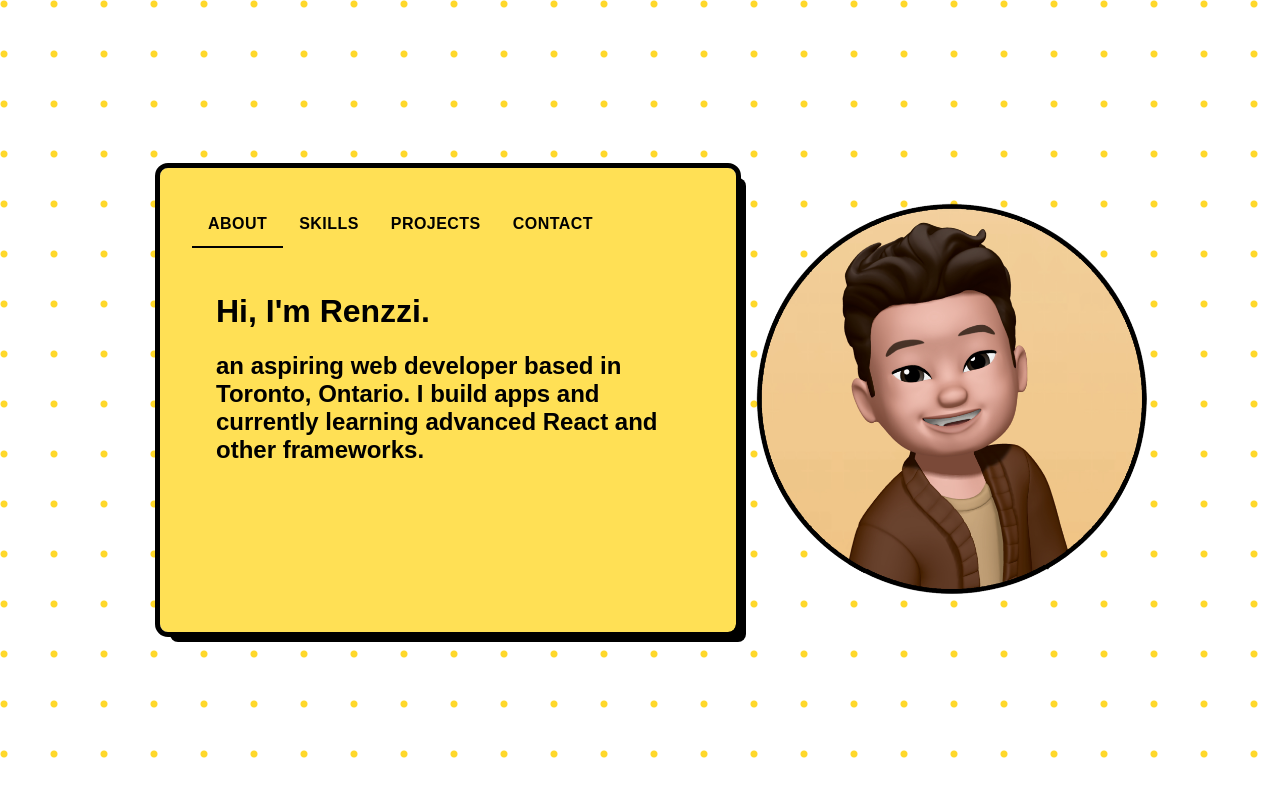
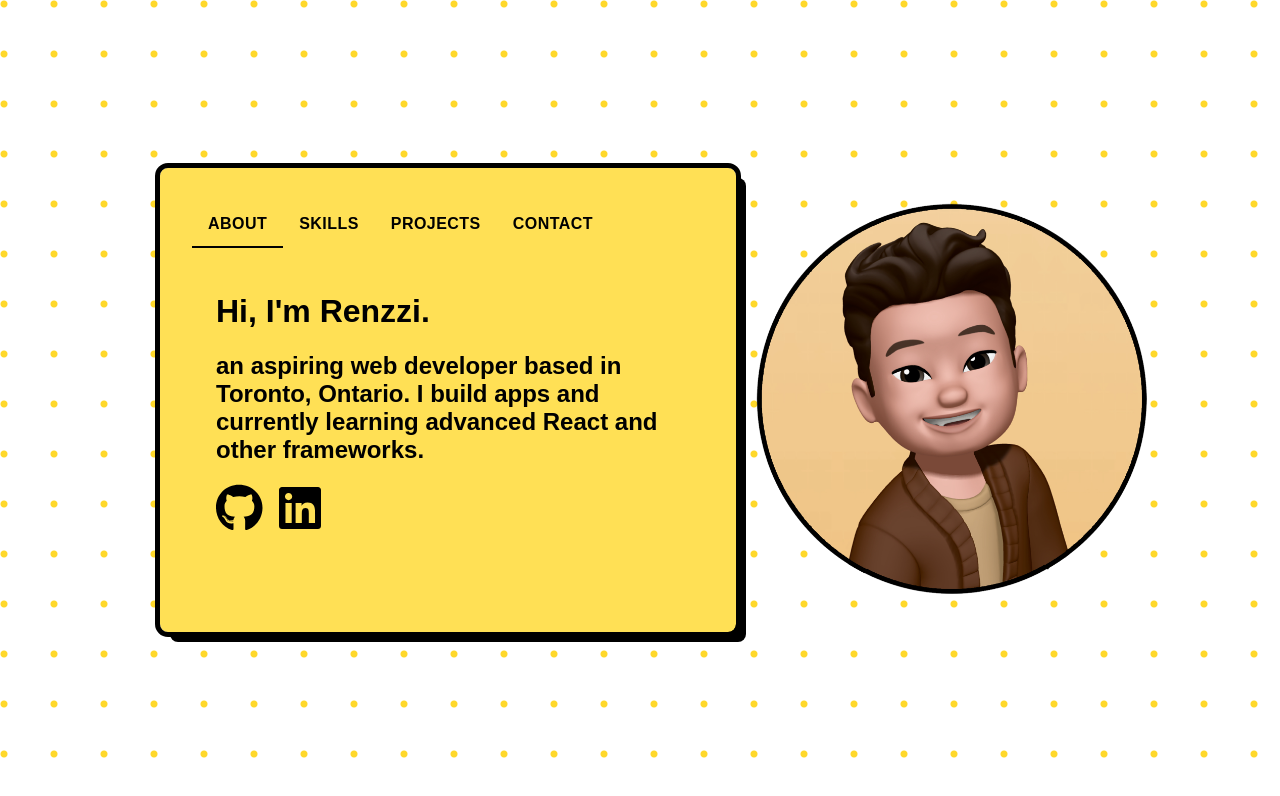
Before and after one commit to 16bithero/web-live, a React (Vite) app: page / in a window 1280 px wide. Shown: the top 796 px of the page. Built offline with nearby package versions, Linux system fonts and the light colour scheme.

Commit message:
installed some icons and fixed content

```diff
--- a/index.html
+++ b/index.html
@@ -2,7 +2,7 @@
 <html lang="en">
   <head>
     <meta charset="UTF-8" />
-    <link rel="icon" type="image/svg+xml" href="/vite.svg" />
+    <link rel="icon" type="image/svg+xml" href="src/assets/vite.svg" />
     <meta name="viewport" content="width=device-width, initial-scale=1.0" />
     <title>Renzzi A</title>
   </head>
--- a/package.json
+++ b/package.json
@@ -12,6 +12,9 @@
   "dependencies": {
     "@emotion/react": "^11.11.1",
     "@emotion/styled": "^11.11.0",
+    "@fortawesome/fontawesome-svg-core": "^6.4.2",
+    "@fortawesome/free-brands-svg-icons": "^6.4.2",
+    "@fortawesome/react-fontawesome": "^0.2.0",
     "@mui/icons-material": "^5.14.9",
     "@mui/lab": "^5.0.0-alpha.145",
     "@mui/material": "^5.14.10",
--- a/src/App.css
+++ b/src/App.css
@@ -4,15 +4,10 @@ body {
   font-family: 'Archivo Narrow', sans-serif;
   --d: 4px;
 
-  background : radial-gradient(
-    circle at
-       var(--d)
-       var(--d),
+  background: radial-gradient(circle at var(--d) var(--d),
 
       #ffd82a calc(var(--d) - 1px),
-    #a01b1b00 var(--d)
-  )
-  0 0 / 50px 50px;
+      #a01b1b00 var(--d)) 0 0 / 50px 50px;
 }
 
 .landing-container {
@@ -21,7 +16,7 @@ body {
   justify-content: center;
 }
 
-.body-box{
+.body-box {
   margin: 1em;
   margin-left: 10em;
   height: 50vh;
@@ -39,7 +34,6 @@ body {
   font-family: 'Archivo Narrow', sans-serif;
   font-weight: 700;
   font-size: 1.5em;
-  font-style: italic;
 }
 
 .acc-desc {
@@ -50,7 +44,7 @@ body {
 
 .proj-desc {
   font-family: 'Fira Sans', sans-serif;
-  font-size:large;
+  font-size: large;
   font-weight: 400;
   margin-bottom: 0;
 }
@@ -64,11 +58,13 @@ body {
 }
 
 .button-box:hover {
-  transform: translate(-3px, -3px); /* Move 3 pixels to the left and 3 pixels up */
-  box-shadow: 8px 8px 0px black; /* Thicker shadow, but the position remains unchanged */
+  transform: translate(-3px, -3px);
+  /* Move 3 pixels to the left and 3 pixels up */
+  box-shadow: 8px 8px 0px black;
+  /* Thicker shadow, but the position remains unchanged */
 }
 
-.project-box{
+.project-box {
   height: 100%;
   width: 100%;
   box-shadow: 9px 9px 0px black !important;
@@ -77,7 +73,7 @@ body {
   overflow: scroll;
 }
 
-.contact-box{
+.contact-box {
   height: 100%;
   width: 100%;
   box-shadow: 6px 6px 0px black !important;
@@ -88,17 +84,22 @@ body {
   margin-bottom: 0.3em;
 }
 
-.project-text{
+.project-text {
   font-family: 'Archivo Narrow', sans-serif !important;
   font-size: 1.3em;
   margin-top: 0;
 }
 
-.project-container{
+a {
+  color: black;
+  text-decoration: none;
+}
+
+.project-container {
   margin-bottom: 3em;
 }
 
-img{
+img {
   margin-right: 8em;
 }
 
@@ -110,7 +111,7 @@ img{
   align-items: center;
 }
 
-.left-container .body-box{
+.left-container .body-box {
   width: 40vw;
 }
 
@@ -132,11 +133,12 @@ img{
     flex-direction: column-reverse;
   }
 
-  .body-box{
+  .body-box {
     margin-left: 1em;
     padding: 1em;
 
   }
+
   .left-container {
     align-items: center;
     justify-content: center;
@@ -144,7 +146,7 @@ img{
     width: 100vw;
   }
 
-  .left-container .body-box{
+  .left-container .body-box {
     width: 70vw;
   }
 
--- a/src/App.jsx
+++ b/src/App.jsx
@@ -11,6 +11,8 @@ import Skills from './Skills';
 import Projects from './Projects';
 import useMediaQuery from '@mui/material/useMediaQuery';
 import Contact from './Contact';
+import { FontAwesomeIcon } from '@fortawesome/react-fontawesome';
+import { faGithub, faLinkedin } from '@fortawesome/free-brands-svg-icons';
 
 
 
@@ -21,7 +23,7 @@ function App() {
   const customFont = {
     fontFamily: 'Archivo Narrow, sans-serif',
     fontWeight: 'bold',
-    fontSize: isMobile? '.9em': '1em',
+    fontSize: isMobile ? '.9em' : '1em',
     color: 'black',
   };
 
@@ -39,7 +41,7 @@ function App() {
             <div className='body-box'>
               <TabContext value={value}>
                 <Box>
-                  <TabList TabIndicatorProps={{style: {background:'black'}}} onChange={handleChange} aria-label="tabs" variant="scrollable" allowScrollButtonsMobile>
+                  <TabList TabIndicatorProps={{ style: { background: 'black' } }} onChange={handleChange} aria-label="tabs" variant="scrollable" allowScrollButtonsMobile>
                     <Tab label="About" value="1" style={customFont} />
                     <Tab label="Skills" value="2" style={customFont} />
                     <Tab label="Projects" value="3" style={customFont} />
@@ -49,13 +51,16 @@ function App() {
                 <TabPanel value="1">
                   <h1>Hi, I'm Renzzi.</h1>
                   <h2>an aspiring web developer based in Toronto, Ontario. I build apps and currently learning advanced React and other frameworks.</h2>
-
+                  <a href="https://github.com/16bithero" style={{ marginRight: '1em',color: '3d42b3'}}> <FontAwesomeIcon icon={faGithub} size="3x" /></a>
+                  <a href="https://www.linkedin.com/in/renzziadorador" style={{ color: '3d42b3' }}>
+                    <FontAwesomeIcon icon={faLinkedin} size="3x" />
+                  </a>
                 </TabPanel>
                 <TabPanel value="2"><Skills /></TabPanel>
                 <TabPanel value="3">
-                 <Projects />
+                  <Projects />
                 </TabPanel>
-                <TabPanel value="4"><Contact/></TabPanel>
+                <TabPanel value="4"><Contact /></TabPanel>
               </TabContext>
             </div>
           </div>
--- a/src/Contact.jsx
+++ b/src/Contact.jsx
@@ -109,7 +109,7 @@ export default function Contact() {
                         className='button-box'
                         style={{backgroundColor: '#3d42b3', color: "white"}}
                     >
-                        Submit Form
+                        Send Message
                     </Button>
                 </form>
                 <Snackbar
--- a/src/Projects.jsx
+++ b/src/Projects.jsx
@@ -48,11 +48,11 @@ export default function Projects() {
                     <CardContent>
                         <h1 className='project-text'>Kape-Kape</h1>
                         <h1 className='proj-desc'>
-                            Kape Kape is a web based digital business card.
+                            Kape-Kape is a web based digital business card app.
                             It enables users to showcase their contact information and relevant links, conveniently shareable through a unique QR code.
                         </h1>
                         <br />
-                        <Button className='button-box' style={{ backgroundColor: '#ffe054', color: "black" }}>View Project</Button>
+                        <Button className='button-box' style={{ backgroundColor: 'orange', color: "black" }}>Launching Soon</Button>
                     </CardContent>
                 </Card>
             </div>
```
Also changed, not shown: src/assets/vite.svg (added), 1 other file (tests, documents, lock files or other folders). Lines whose indentation alone changed are shown as unchanged.
